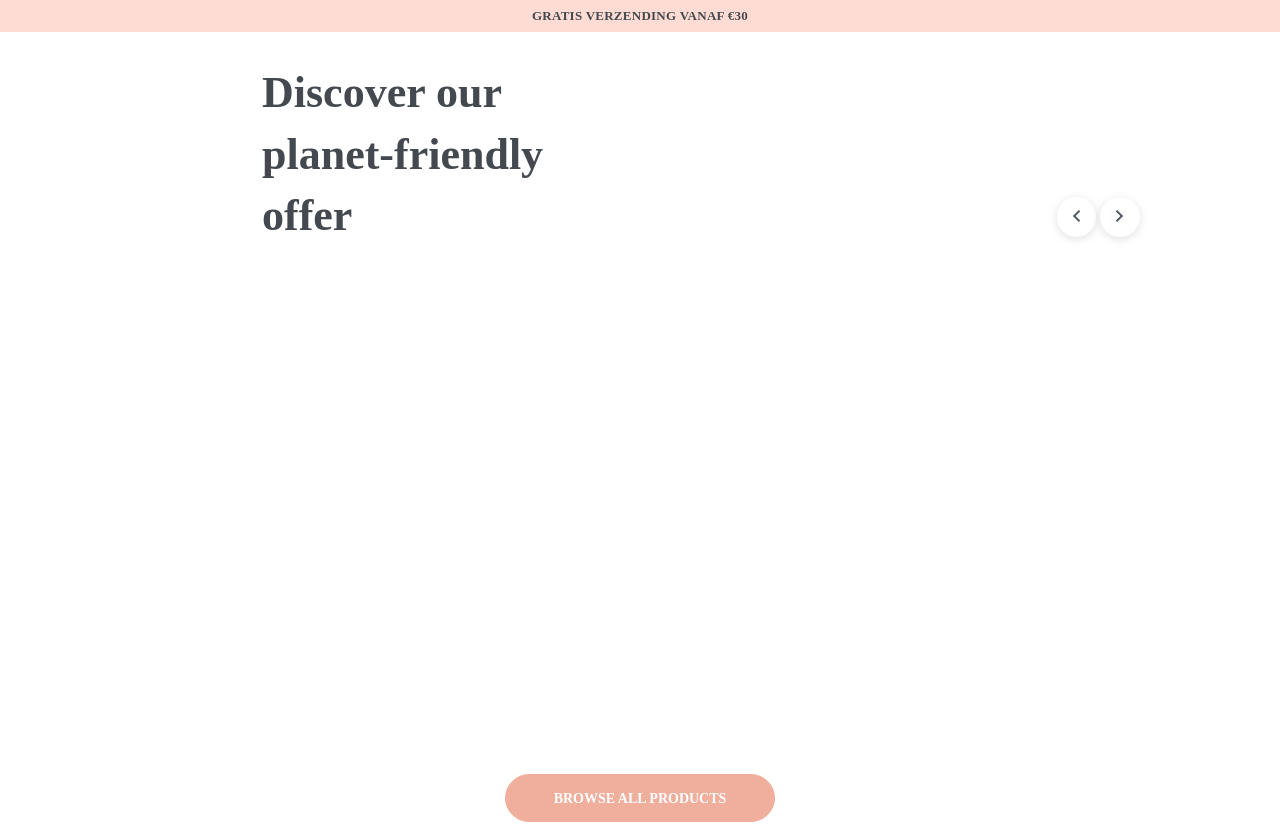
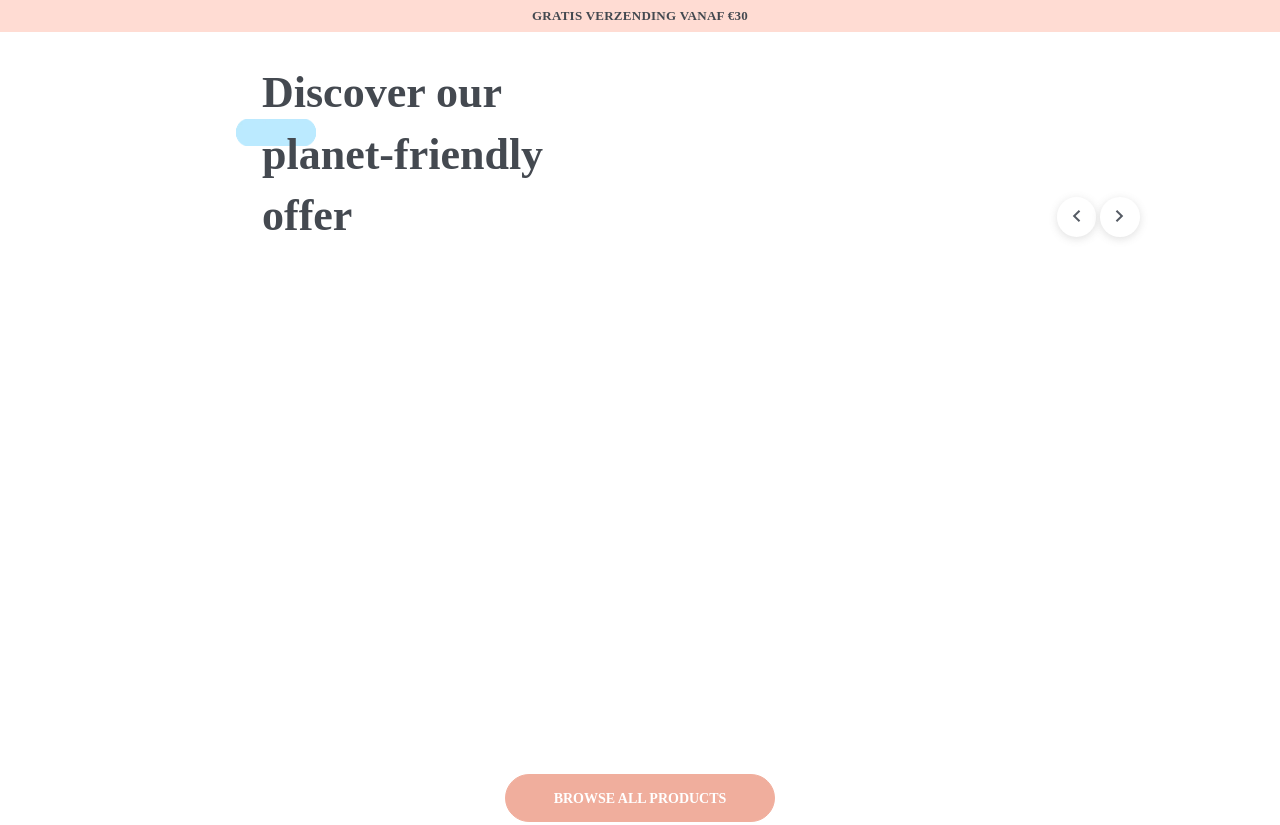
Before and after one commit to osmarvalero100/GW-test, a plain HTML site: page index.html in a window 1280 px wide. Shown: the top 825 px of the page. Drawn offline with Linux system fonts and the light colour scheme; no server answers.

Commit message:
Add image blue in title slider header

```diff
--- a/index.html
+++ b/index.html
@@ -19,6 +19,7 @@
         <div id="slider_products" class="slider">
             <div class="slider__header">
                 <div class="slider__header__title">
+                    <img class="slider__header__title__image" src="./public/img/bg-subtitle.png" width="80" height="27" alt="Image Discover our planet-friendly offer">
                     <h2>Discover our <br> planet-friendly offer</h2>
                 </div>
                 <div class="arrows">
--- a/src/scss/slider.scss
+++ b/src/scss/slider.scss
@@ -6,6 +6,14 @@
 
         &__title {
             margin-left: 40%;
+            position: relative;
+
+            &__image {
+                z-index: -1;
+                left: -26px;
+                position: absolute;
+                top: 31%;
+            }
         }
     }
 
```
Also changed, not shown: public/css/main.css, public/img/bg-subtitle.png (added), 1 other file.
